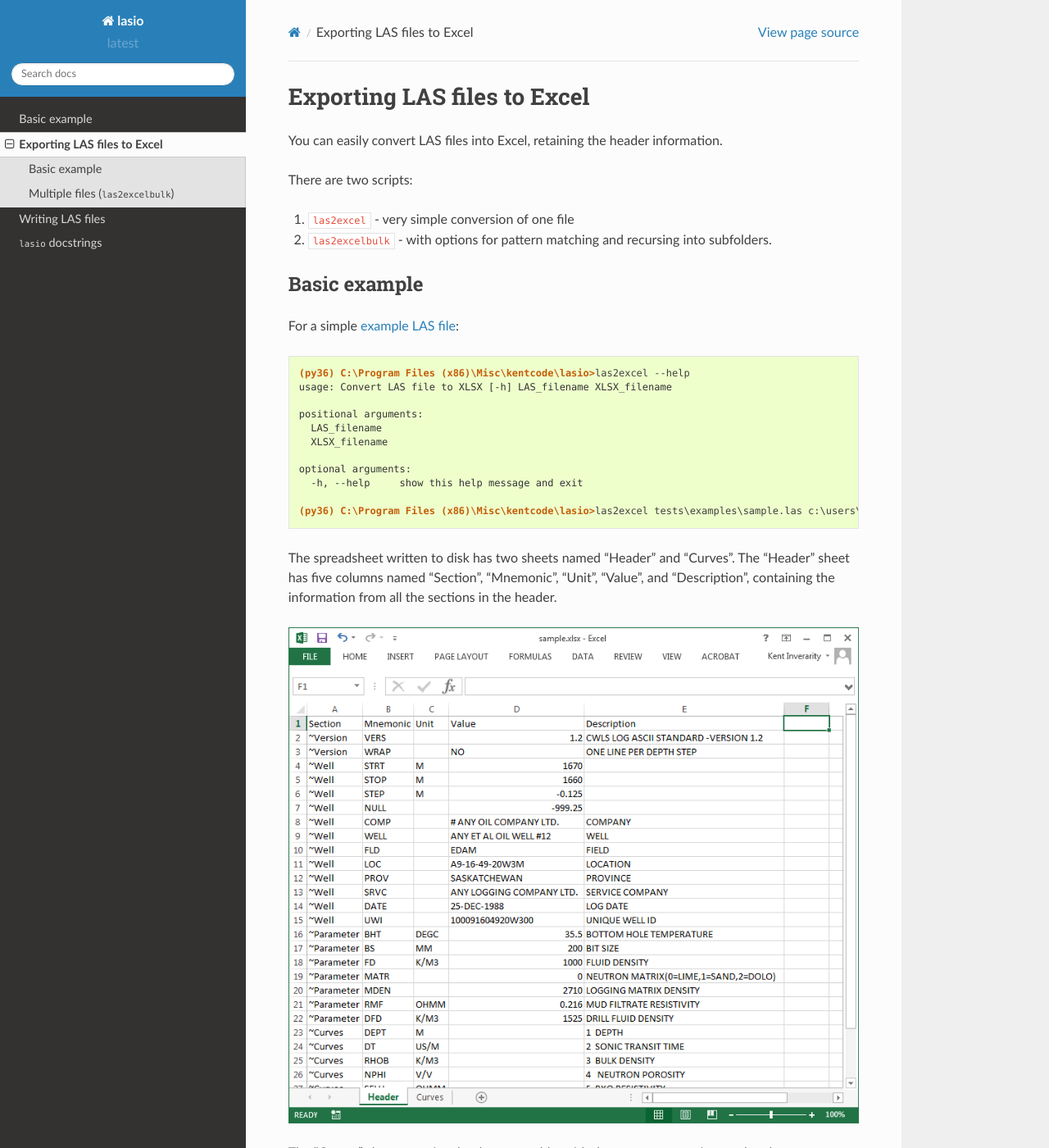
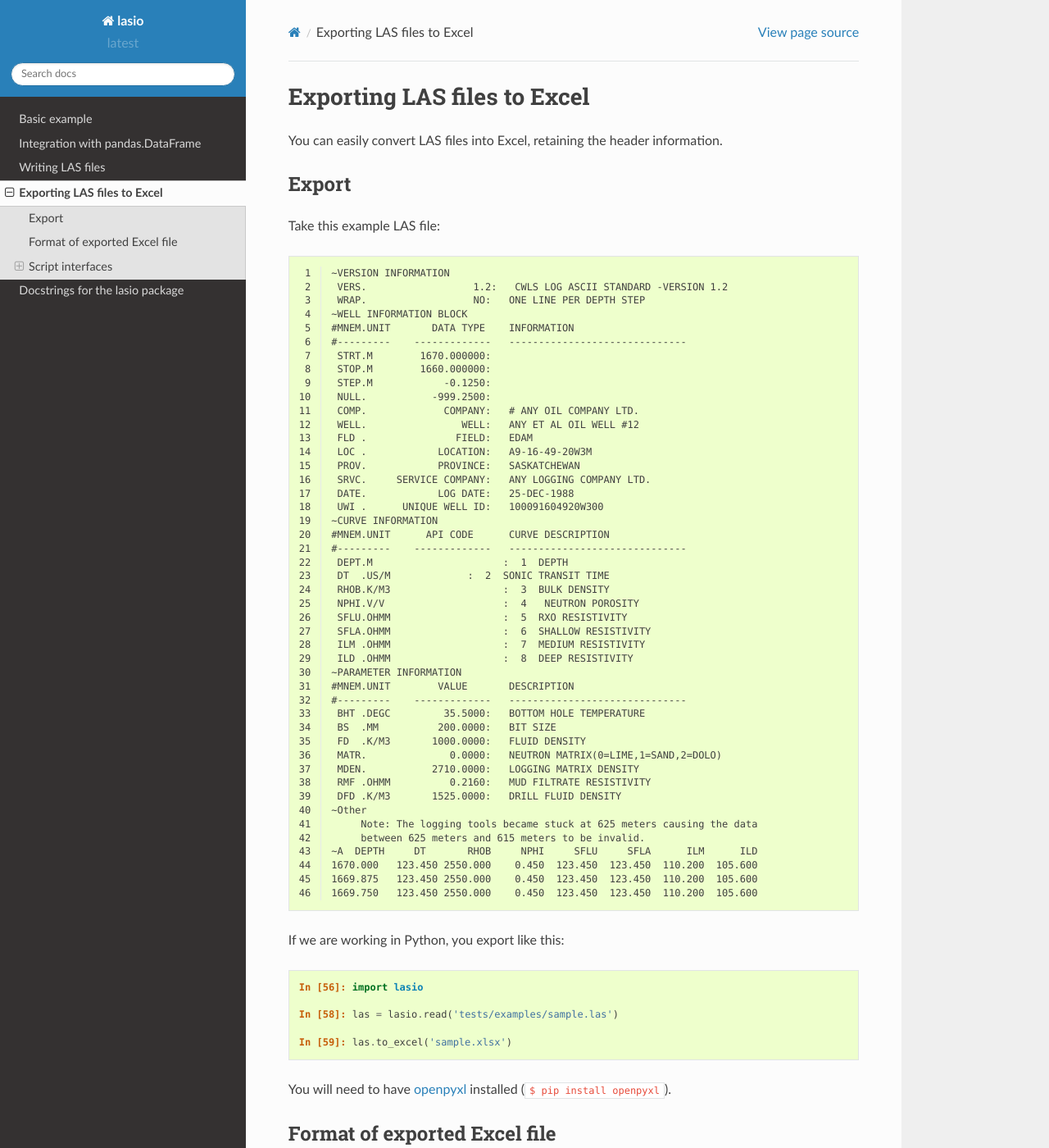
Before and after one commit to kinverarity1/lasio, a Sphinx documentation site: the page built from docs/source/excel.rst, in a window 1280 px wide and 1400 px high. Shown: the whole window at 82% size. Built offline with Sphinx 7.4.7 and the Read the Docs theme 2.0.0, drawn with Linux system fonts in a browser that asks for light colours; formulas are drawn with MathJax 3; some of the changed text lies outside the part shown.

Commit message:
add documentation pages

```diff
--- a/docs/source/excel.rst
+++ b/docs/source/excel.rst
@@ -3,15 +3,94 @@
 
 You can easily convert LAS files into Excel, retaining the header information.
 
-There are two scripts:
+Export
+------
 
-1. ``las2excel`` - very simple conversion of one file
-2. ``las2excelbulk`` - with options for pattern matching and recursing into subfolders.
+Take this example LAS file:
 
-Basic example
--------------
+.. code-block:: none
+    :linenos:
 
-For a simple `example LAS file <https://raw.githubusercontent.com/kinverarity1/lasio/master/tests/examples/sample.las>`__:
+    ~VERSION INFORMATION
+     VERS.                  1.2:   CWLS LOG ASCII STANDARD -VERSION 1.2
+     WRAP.                  NO:   ONE LINE PER DEPTH STEP
+    ~WELL INFORMATION BLOCK
+    #MNEM.UNIT       DATA TYPE    INFORMATION
+    #---------    -------------   ------------------------------
+     STRT.M        1670.000000:
+     STOP.M        1660.000000:
+     STEP.M            -0.1250:
+     NULL.           -999.2500:
+     COMP.             COMPANY:   # ANY OIL COMPANY LTD.
+     WELL.                WELL:   ANY ET AL OIL WELL #12
+     FLD .               FIELD:   EDAM
+     LOC .            LOCATION:   A9-16-49-20W3M
+     PROV.            PROVINCE:   SASKATCHEWAN
+     SRVC.     SERVICE COMPANY:   ANY LOGGING COMPANY LTD.
+     DATE.            LOG DATE:   25-DEC-1988
+     UWI .      UNIQUE WELL ID:   100091604920W300
+    ~CURVE INFORMATION
+    #MNEM.UNIT      API CODE      CURVE DESCRIPTION
+    #---------    -------------   ------------------------------
+     DEPT.M                      :  1  DEPTH
+     DT  .US/M             :  2  SONIC TRANSIT TIME
+     RHOB.K/M3                   :  3  BULK DENSITY
+     NPHI.V/V                    :  4   NEUTRON POROSITY
+     SFLU.OHMM                   :  5  RXO RESISTIVITY
+     SFLA.OHMM                   :  6  SHALLOW RESISTIVITY
+     ILM .OHMM                   :  7  MEDIUM RESISTIVITY
+     ILD .OHMM                   :  8  DEEP RESISTIVITY
+    ~PARAMETER INFORMATION
+    #MNEM.UNIT        VALUE       DESCRIPTION
+    #---------    -------------   ------------------------------
+     BHT .DEGC         35.5000:   BOTTOM HOLE TEMPERATURE
+     BS  .MM          200.0000:   BIT SIZE
+     FD  .K/M3       1000.0000:   FLUID DENSITY
+     MATR.              0.0000:   NEUTRON MATRIX(0=LIME,1=SAND,2=DOLO)
+     MDEN.           2710.0000:   LOGGING MATRIX DENSITY
+     RMF .OHMM          0.2160:   MUD FILTRATE RESISTIVITY
+     DFD .K/M3       1525.0000:   DRILL FLUID DENSITY
+    ~Other
+         Note: The logging tools became stuck at 625 meters causing the data
+         between 625 meters and 615 meters to be invalid.
+    ~A  DEPTH     DT       RHOB     NPHI     SFLU     SFLA      ILM      ILD
+    1670.000   123.450 2550.000    0.450  123.450  123.450  110.200  105.600
+    1669.875   123.450 2550.000    0.450  123.450  123.450  110.200  105.600
+    1669.750   123.450 2550.000    0.450  123.450  123.450  110.200  105.600
+
+If we are working in Python, you export like this:
+
+.. code-block:: ipython
+
+    In [56]: import lasio
+
+    In [58]: las = lasio.read('tests/examples/sample.las')
+
+    In [59]: las.to_excel('sample.xlsx')
+
+You will need to have `openpyxl <https://openpyxl.readthedocs.io/en/default/>`__
+installed (``$ pip install openpyxl``).
+
+Format of exported Excel file
+-----------------------------
+
+The exported spreadsheet has two sheets named "Header" and "Curves". The
+"Header" sheet has five columns named "Section", "Mnemonic", "Unit", "Value",
+and "Description", containing the information from all the sections in the
+header.
+
+.. image:: figures/excel_header.png
+
+The "Curves" sheet contains the data as a table, with the curve mnemonics as a
+header row.
+
+.. image:: figures/excel_curves.png
+
+Script interfaces
+-----------------
+
+Single file
+~~~~~~~~~~~
 
 .. code-block:: doscon
 
@@ -27,18 +106,8 @@
 
     (py36) C:\Program Files (x86)\Misc\kentcode\lasio>las2excel tests\examples\sample.las c:\users\kinverarity\Desktop\sample.xlsx
 
-The spreadsheet written to disk has two sheets named "Header" and "Curves". The "Header" sheet
-has five columns named "Section", "Mnemonic", "Unit", "Value", and "Description", containing
-the information from all the sections in the header.
-
-.. image:: figures/excel_header.png
-
-The "Curves" sheet contains the data as a table, with the curve mnemonics as a header row.
-
-.. image:: figures/excel_curves.png
-
 Multiple files (``las2excelbulk``)
-----------------------------------
+~~~~~~~~~~~~~~~~~~~~~~~~~~~~~~~~~~
 
 The better script to use is ``las2excelbulk``:
 
--- a/docs/source/index.rst
+++ b/docs/source/index.rst
@@ -4,11 +4,12 @@
 `Project home page with tutorials <https://github.com/kinverarity1/lasio>`__
 
 .. toctree::
-   :maxdepth: 2
+   :maxdepth: 5
 
    basic-example
+   pandas
+   writing
    excel
-   writing
    lasio
 
 * :ref:`genindex`
--- a/docs/source/lasio.rst
+++ b/docs/source/lasio.rst
@@ -1,5 +1,5 @@
-``lasio`` docstrings
-====================
+Docstrings for the lasio package
+================================
 
 Module contents
 ---------------
--- /dev/null
+++ b/docs/source/pandas.rst
@@ -0,0 +1,176 @@
+Integration with pandas.DataFrame
+=================================
+
+The :meth:`lasio.LASFile.df` method converts the LAS data to a
+:class:`pandas.DataFrame`.
+
+Any changes that you make to the DataFrame can be brought back into the
+LASFile object with :meth:`lasio.LASFile.set_data`.
+
+.. code-block:: ipython
+
+    In [168]: las = lasio.read('tests/examples/6038187_v1.2.las')
+
+    In [169]: df = las.df()
+
+There are some summary methods handy for data exploration:
+
+.. code-block:: ipython
+
+    In [170]: df.head(10)
+    Out[170]:
+            CALI   DFAR  DNEAR     GAMN  NEUT       PR     SP     COND
+    DEPT
+    0.05  49.765  4.587  3.382      NaN   NaN      NaN    NaN      NaN
+    0.10  49.765  4.587  3.382 -2324.28   NaN  115.508 -3.049 -116.998
+    0.15  49.765  4.587  3.382 -2324.28   NaN  115.508 -3.049 -116.998
+    0.20  49.765  4.587  3.382 -2324.28   NaN  115.508 -3.049 -116.998
+    0.25  49.765  4.587  3.382 -2324.28   NaN  115.508 -3.049 -116.998
+    0.30  49.765  4.587  3.382 -2324.28   NaN  115.508 -3.049 -116.998
+    0.35  49.765  4.587  3.382 -2324.28   NaN  115.508 -3.049 -116.998
+    0.40  49.765  4.587  3.382 -2324.28   NaN  115.508 -3.049 -116.998
+    0.45  49.765  4.587  3.382 -2324.28   NaN  115.508 -3.049 -116.998
+    0.50  49.765  4.587  3.382 -2324.28   NaN  115.508 -3.049 -116.998
+
+    In [171]: df.tail(40)
+    Out[171]:
+               CALI   DFAR  DNEAR     GAMN   NEUT       PR     SP     COND
+    DEPT
+    134.65  100.983  1.563  1.357 -2324.28  158.0  115.508 -3.049  578.643
+    134.70  100.833  1.570  1.357      NaN    NaN      NaN    NaN  571.233
+    134.75   93.760  1.582  1.378      NaN    NaN      NaN    NaN  565.552
+    134.80   88.086  1.561  1.361      NaN    NaN      NaN    NaN  570.490
+    134.85   86.443  1.516  1.338      NaN    NaN      NaN    NaN  574.937
+    134.90   79.617  5.989  1.356      NaN    NaN      NaN    NaN  579.137
+    134.95   65.236  4.587  1.397      NaN    NaN      NaN    NaN      NaN
+    135.00   55.833  4.587  1.351      NaN    NaN      NaN    NaN      NaN
+    135.05   49.061  4.587  1.329      NaN    NaN      NaN    NaN      NaN
+    135.10   49.036    NaN    NaN      NaN    NaN      NaN    NaN      NaN
+    135.15   49.024    NaN    NaN      NaN    NaN      NaN    NaN      NaN
+    135.20   49.005    NaN    NaN      NaN    NaN      NaN    NaN      NaN
+    135.25   48.999    NaN    NaN      NaN    NaN      NaN    NaN      NaN
+    135.30   48.987    NaN    NaN      NaN    NaN      NaN    NaN      NaN
+    135.35   48.980    NaN    NaN      NaN    NaN      NaN    NaN      NaN
+    135.40   48.962    NaN    NaN      NaN    NaN      NaN    NaN      NaN
+    135.45   48.962    NaN    NaN      NaN    NaN      NaN    NaN      NaN
+    135.50   48.925    NaN    NaN      NaN    NaN      NaN    NaN      NaN
+    135.55   48.931    NaN    NaN      NaN    NaN      NaN    NaN      NaN
+    135.60   48.919    NaN    NaN      NaN    NaN      NaN    NaN      NaN
+    135.65   48.900    NaN    NaN      NaN    NaN      NaN    NaN      NaN
+    135.70   48.882    NaN    NaN      NaN    NaN      NaN    NaN      NaN
+    135.75   48.863    NaN    NaN      NaN    NaN      NaN    NaN      NaN
+    135.80   48.857    NaN    NaN      NaN    NaN      NaN    NaN      NaN
+    135.85   48.839    NaN    NaN      NaN    NaN      NaN    NaN      NaN
+    135.90   48.808    NaN    NaN      NaN    NaN      NaN    NaN      NaN
+    135.95   48.802    NaN    NaN      NaN    NaN      NaN    NaN      NaN
+    136.00   48.789    NaN    NaN      NaN    NaN      NaN    NaN      NaN
+    136.05   48.771    NaN    NaN      NaN    NaN      NaN    NaN      NaN
+    136.10   48.765    NaN    NaN      NaN    NaN      NaN    NaN      NaN
+    136.15   48.752    NaN    NaN      NaN    NaN      NaN    NaN      NaN
+    136.20   48.734    NaN    NaN      NaN    NaN      NaN    NaN      NaN
+    136.25   48.684    NaN    NaN      NaN    NaN      NaN    NaN      NaN
+    136.30   48.666    NaN    NaN      NaN    NaN      NaN    NaN      NaN
+    136.35   48.647    NaN    NaN      NaN    NaN      NaN    NaN      NaN
+    136.40   48.604    NaN    NaN      NaN    NaN      NaN    NaN      NaN
+    136.45   48.555    NaN    NaN      NaN    NaN      NaN    NaN      NaN
+    136.50   48.555    NaN    NaN      NaN    NaN      NaN    NaN      NaN
+    136.55   48.438    NaN    NaN      NaN    NaN      NaN    NaN      NaN
+    136.60  -56.275    NaN    NaN      NaN    NaN      NaN    NaN      NaN
+
+    In [172]: df.describe()
+    Out[172]:
+                  CALI         DFAR        DNEAR         GAMN         NEUT  \
+    count  2732.000000  2701.000000  2701.000000  2691.000000  2492.000000
+    mean     97.432002     1.767922     1.729209  -102.330033   441.600013
+    std      13.939547     0.480333     0.372412   630.106420   370.138208
+    min     -56.275000     0.725000     0.657001 -2324.280000    81.001800
+    25%     101.077500     1.526000     1.535000    55.783000   158.002000
+    50%     101.426000     1.758000     1.785000    74.376900   256.501500
+    75%     101.582000     1.993000     1.948000    88.326900   680.500250
+    max     103.380000     5.989000     3.382000   169.672000  1665.990000
+
+                     PR           SP         COND
+    count   2692.000000  2692.000000  2697.000000
+    mean   17940.522307    90.393464   478.670791
+    std    22089.297212    26.725547   753.869866
+    min      115.508000    -3.049000  -116.998000
+    25%     2652.470000    93.495500   200.981000
+    50%     2709.345000    99.994000   266.435000
+    75%    50499.900000   100.623000   505.530000
+    max    50499.900000   102.902000  4978.160000
+
+There's obviously a problem with the GAMN log: -2324.28 is not a valid value.
+Let's fix that.
+
+.. code-block:: ipython
+
+    In [44]: import numpy as np
+
+    In [173]: df['GAMN'][df['GAMN'] == -2324.28] = np.nan
+
+    In [174]: df.describe()['GAMN']
+    Out[174]:
+    count    2491.000000
+    mean       76.068198
+    std        23.120160
+    min        13.946000
+    25%        60.434100
+    50%        76.700700
+    75%        90.647500
+    max       169.672000
+    Name: GAMN, dtype: float64
+
+Let's create a new log with the moving average of the GAMN log, over
+1 m. This is easy enough to do with the pandas :meth:`pandas.Series.rolling`
+method and the LAS file's STEP value:
+
+.. code-block:: ipython
+
+    In [175]: df['GAMN_avg'] = df['GAMN'].rolling(int(1 / las.well.STEP.value), center=True).mean()
+
+Now we want to apply this DataFrame ``df`` back to the ``las`` LASFile object,
+and check that it's all there:
+
+.. code-block:: ipython
+
+    In [176]: las.set_data(df)
+
+    In [177]: las.curves
+    Out[177]:
+    [CurveItem(mnemonic=DEPT, unit=M, value=, descr=DEPTH, original_mnemonic=DEPT, data.shape=(2732,)),
+     CurveItem(mnemonic=CALI, unit=MM, value=, descr=CALI, original_mnemonic=CALI, data.shape=(2732,)),
+     CurveItem(mnemonic=DFAR, unit=G/CM3, value=, descr=DFAR, original_mnemonic=DFAR, data.shape=(2732,)),
+     CurveItem(mnemonic=DNEAR, unit=G/CM3, value=, descr=DNEAR, original_mnemonic=DNEAR, data.shape=(2732,)),
+     CurveItem(mnemonic=GAMN, unit=GAPI, value=, descr=GAMN, original_mnemonic=GAMN, data.shape=(2732,)),
+     CurveItem(mnemonic=NEUT, unit=CPS, value=, descr=NEUT, original_mnemonic=NEUT, data.shape=(2732,)),
+     CurveItem(mnemonic=PR, unit=OHM/M, value=, descr=PR, original_mnemonic=PR, data.shape=(2732,)),
+     CurveItem(mnemonic=SP, unit=MV, value=, descr=SP, original_mnemonic=SP, data.shape=(2732,)),
+     CurveItem(mnemonic=COND, unit=MS/M, value=, descr=COND, original_mnemonic=COND, data.shape=(2732,)),
+     CurveItem(mnemonic=GAMN_avg, unit=, value=, descr=, original_mnemonic=GAMN_avg, data.shape=(2732,))]
+
+    In [178]: las.df().describe()
+    Out[178]:
+                  CALI         DFAR        DNEAR         GAMN         NEUT  \
+    count  2732.000000  2701.000000  2701.000000  2491.000000  2492.000000
+    mean     97.432002     1.767922     1.729209    76.068198   441.600013
+    std      13.939547     0.480333     0.372412    23.120160   370.138208
+    min     -56.275000     0.725000     0.657001    13.946000    81.001800
+    25%     101.077500     1.526000     1.535000    60.434100   158.002000
+    50%     101.426000     1.758000     1.785000    76.700700   256.501500
+    75%     101.582000     1.993000     1.948000    90.647500   680.500250
+    max     103.380000     5.989000     3.382000   169.672000  1665.990000
+
+                     PR           SP         COND     GAMN_avg
+    count   2692.000000  2692.000000  2697.000000  2472.000000
+    mean   17940.522307    90.393464   478.670791    76.326075
+    std    22089.297212    26.725547   753.869866    18.208038
+    min      115.508000    -3.049000  -116.998000    24.753655
+    25%     2652.470000    93.495500   200.981000    64.848379
+    50%     2709.345000    99.994000   266.435000    77.747517
+    75%    50499.900000   100.623000   505.530000    88.323376
+    max    50499.900000   102.902000  4978.160000   120.049300
+
+All good, the new curve is in there.
+
+See the `pandas documentation <http://pandas.pydata.org/pandas-docs/stable/dsintro.html#dataframe>`__
+for more information!
```
Also changed, not shown: docs/source/figures/pandas_gamn_hist.png (added), docs/source/writing.rst (line endings or trailing spaces), 2 other files.
